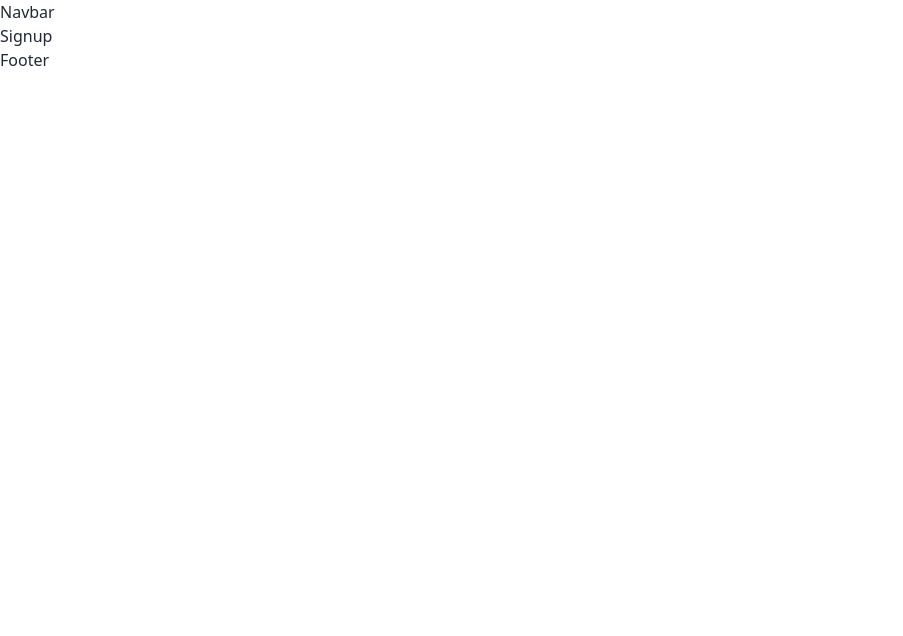
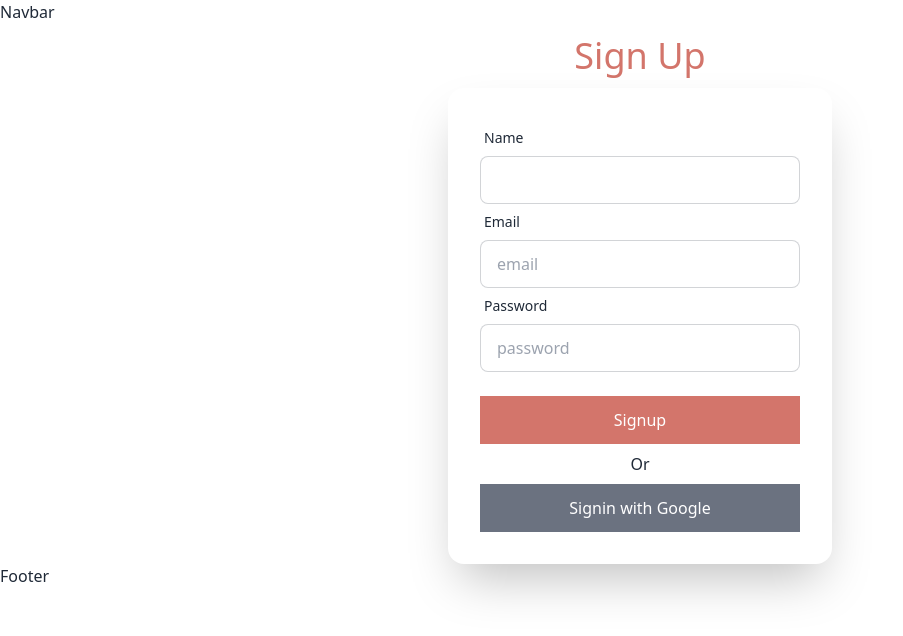
Before and after one commit to musabbir-m/coffee-shop-client, a React (Vite) app: page /signup in a window 1280 px wide. Shown: the top 636 px of the page, without its empty margins (0-903 px from the left). Built offline with nearby package versions, Linux system fonts and the light colour scheme; no server answers.

Commit message:
added signup page

```diff
--- a/src/component/Context/AuthProvider.jsx
+++ b/src/component/Context/AuthProvider.jsx
@@ -4,6 +4,7 @@ import {
     createUserWithEmailAndPassword,
     getAuth,
     GithubAuthProvider,
+    GoogleAuthProvider,
     onAuthStateChanged,
     signInWithEmailAndPassword,
     signInWithPopup,
@@ -26,6 +27,12 @@ const AuthProvider = ({children}) => {
     const login= (email, password)=> {
         setLoading(true)
         return signInWithEmailAndPassword(auth, email, password)
+    }
+
+    const provider= new GoogleAuthProvider()
+    const googleSignin= ()=> {
+        setLoading(true)
+        return signInWithPopup(auth, provider)
     }
 
     const logout= ()=>{
@@ -52,6 +59,7 @@ const authInfo= {
     loading,
     logout,
     login,
+    googleSignin,
     signUp,
     updateUser
 
--- a/src/pages/Signup/Signup.jsx
+++ b/src/pages/Signup/Signup.jsx
@@ -1,8 +1,115 @@
-import React from 'react'
+import React, { useContext, useState } from 'react'
+import { useForm } from 'react-hook-form';
+import { AuthContext } from '../../component/Context/AuthProvider';
+import { useNavigate } from 'react-router-dom';
 
 const Signup = () => {
+    const {
+        register,
+        handleSubmit,
+        formState: { errors },
+      } = useForm();
+
+      const navigate = useNavigate();
+      const { signUp, updateUser, googleSignin } = useContext(AuthContext);
+
+      const [signupError, setSignupError] = useState("");
+
+      const handleSignup = (data) => {
+        console.log(data);
+        setSignupError("");
+        signUp(data.email, data.password)
+          .then((result) => {
+            const user = result.user;
+            console.log(user);
+
+            const userInfo = { displayName: data.name };
+            updateUser(userInfo)
+              .then(() => {})
+              .catch((err) => {});
+
+            navigate("/");
+          })
+          .catch((err) => setSignupError(err.message));
+      };
+
+      const googleSigninHandler= ()=> {
+        googleSignin()
+        .then (data=> console.log(data))
+        .catch(err=> console.log(err))
+      }
+
   return (
-    <div>Signup</div>
+    <div>
+       <h1 className='text-center text-4xl py-3 text-[#D3756B]'>Sign Up</h1>
+    <div className="flex items-center justify-center">
+
+
+      <div className="card flex-shrink-0 w-full max-w-sm shadow-2xl bg-base-100">
+        <div className="card-body">
+          <form onSubmit={handleSubmit(handleSignup)} action="">
+            <div className="form-control">
+              <label className="label">
+                <span className="label-text">Name</span>
+              </label>
+              <input
+                type="text"
+                placeholder=""
+                className="input input-bordered"
+                {...register("name", { required: "Please insert your name" })}
+              />
+              {errors.name && (
+                <p className="text-red-400">{errors.name.message}</p>
+              )}
+            </div>
+            <div className="form-control">
+              <label className="label">
+                <span className="label-text">Email</span>
+              </label>
+              <input
+                type="text"
+                placeholder="email"
+                className="input input-bordered"
+                {...register("email", { required: "Please insert your email" })}
+              />
+              {errors.email && (
+                <p className="text-red-400">{errors.email.message}</p>
+              )}
+            </div>
+            <div className="form-control">
+              <label className="label">
+                <span className="label-text">Password</span>
+              </label>
+              <input
+                type="password"
+                placeholder="password"
+                className="input input-bordered"
+                {...register("password", { required: "Password is required" })}
+              />
+              {errors.password && (
+                <p className="text-red-400">{errors.password.message}</p>
+              )}
+            </div>
+
+            {signupError && <p className="text-red-400">{signupError}</p>}
+            <div className="form-control mt-6">
+              <button
+                type="submit"
+                className="px-4 py-3 bg-[#D3756B] text-white hover:bg-orange-400"
+              >
+                Signup
+              </button>
+            </div>
+          </form>
+          <p className='text-center'>Or</p>
+          <button
+          className="px-4 py-3 bg-gray-500 text-white hover:bg-orange-400"
+          onClick={googleSigninHandler}
+          >Signin with Google</button>
+        </div>
+      </div>
+    </div>
+    </div>
   )
 }
 
```
